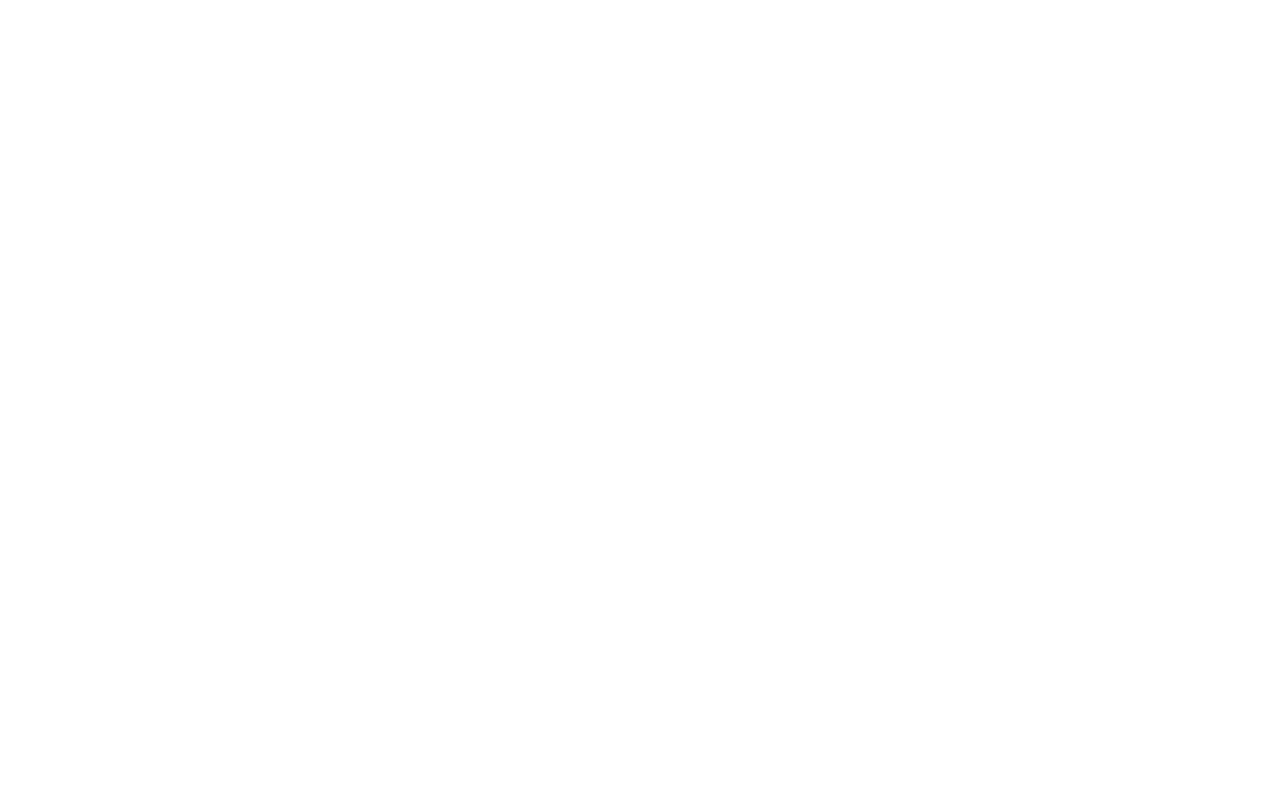
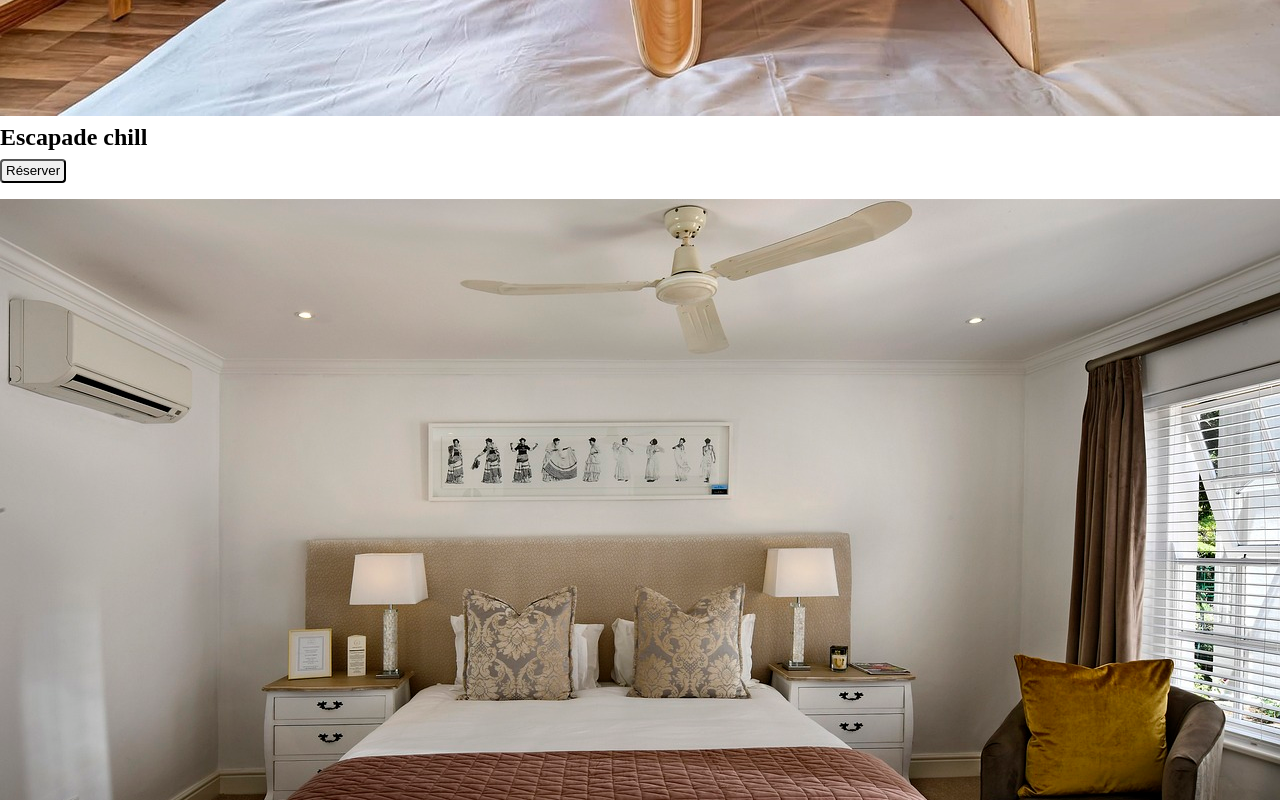
Before and after one commit to VeeverFR/Veever_wild, a React (Vite) app in the folder client/: page / in a window 1280 px wide. Shown: the part 800-1600 px from the top of the page. Before the commit the page ends 800 px from the top, so only its background shows below. Built offline with nearby package versions, Linux system fonts and the light colour scheme.

Commit message:
update S01_US01 05 02

```diff
--- a/client/src/App.tsx
+++ b/client/src/App.tsx
@@ -1,9 +1,11 @@
 import "./App.css";
+import ItinerarySection from "./components/itinerarySection/itinerarySection.tsx";
 
 function App() {
   return (
     <>
       <h1>pouet</h1>
+      <ItinerarySection />
     </>
   );
 }
--- /dev/null
+++ b/client/src/components/ItinarySection/ItinaryCard/itineraryCard.tsx
@@ -0,0 +1,19 @@
+interface CardProps {
+    title: string;
+    imageSrc: string;
+    onReserve: () => void;
+}
+
+const Card = ({ title, imageSrc, onReserve }: CardProps) => {
+    return (
+        <article className="card">
+            <img src={imageSrc} alt={title} className="card__image" />
+            <h3 className="card-title">{title}</h3>
+            <button className="reserve-button" onClick={onReserve}>
+                Réserver
+            </button>
+        </article>
+    );
+};
+
+export default Card;
--- /dev/null
+++ b/client/src/components/ItinarySection/itineraryCard/itineraryCard.tsx
@@ -0,0 +1,20 @@
+
+interface CardProps {
+    title: string;
+    imageSrc: string;
+    onReserve: () => void;
+}
+
+const Card = ({ title, imageSrc, onReserve }: CardProps) => {
+    return (
+        <article className="card">
+            <img src={imageSrc} alt={title} className="card__image" />
+            <h3 className="card-title">{title}</h3>
+            <button className="reserve-button" onClick={onReserve}>
+                Réserver
+            </button>
+        </article>
+    );
+};
+
+export default Card;
--- /dev/null
+++ b/client/src/components/itinerarySection/itineraryCard/itineraryCard.tsx
@@ -0,0 +1,21 @@
+import "../itinerarySection.css";
+
+interface CardProps {
+  title: string;
+  imageSrc: string;
+  onReserve: () => void;
+}
+
+const Card = ({ title, imageSrc, onReserve }: CardProps) => {
+  return (
+    <article className="card">
+      <img src={imageSrc} alt={title} className="card_image" />
+      <h3 className="card-title">{title}</h3>
+      <button type="button" className="reserve-button" onClick={onReserve}>
+        Réserver
+      </button>
+    </article>
+  );
+};
+
+export default Card;
--- /dev/null
+++ b/client/src/components/itinerarySection/itinerarySection.css
@@ -0,0 +1,39 @@
+@import url("@src/variables.css");
+
+.itineraries-section {
+  display: flex;
+  flex-direction: column;
+}
+
+.card {
+  display: flex;
+  flex-direction: column;
+  width: auto;
+}
+
+.card_image {
+  width: 100%;
+  height: 100%;
+  object-fit: cover;
+}
+
+.cards-container {
+  display: flex;
+  flex-direction: column;
+  gap: 1rem;
+}
+
+.card-title {
+  font-size: 1.5rem;
+  font-weight: bold;
+  margin: 0.5rem 0;
+}
+
+.reserve-button {
+  padding: 0.15rem 0.25rem;
+  color: var(--secondColor);
+  cursor: pointer;
+  border-radius: 0.25rem;
+  width: auto;
+  align-self: flex-start;
+}
--- /dev/null
+++ b/client/src/components/itinerarySection/itinerarySection.tsx
@@ -0,0 +1,43 @@
+import Card from "./itineraryCard/itineraryCard.tsx";
+
+const itineraries = [
+  {
+    id: 1,
+    title: "Escapade chill",
+    imageSrc: "src/assets/images/AppartHotel.jpg",
+  },
+  {
+    id: 2,
+    title: "Week-end romantique",
+    imageSrc: "src/assets/images/HotelBedroom.jpg",
+  },
+  {
+    id: 3,
+    title: "Séjour en famille",
+    imageSrc: "src/assets/images/rock-climbing.jpg",
+  },
+];
+
+const ItinerarySection = () => {
+  const handleReserve = (title: string) => {
+    console.info(`Réservation de l'itinéraire ${title}`);
+  };
+
+  return (
+    <section className="itineraries-section">
+      <h2 className="section-title">Nos Itinéraires du Moment</h2>
+      <article className="cards-container">
+        {itineraries.map((item) => (
+          <Card
+            key={item.id}
+            title={item.title}
+            imageSrc={item.imageSrc}
+            onReserve={() => handleReserve(item.title)}
+          />
+        ))}
+      </article>
+    </section>
+  );
+};
+
+export default ItinerarySection;
--- a/client/src/main.tsx
+++ b/client/src/main.tsx
@@ -38,7 +38,7 @@
 createRoot(rootElement).render(
   <StrictMode>
     <RouterProvider router={router} />
-  </StrictMode>
+  </StrictMode>,
 );
 
 /**
```
